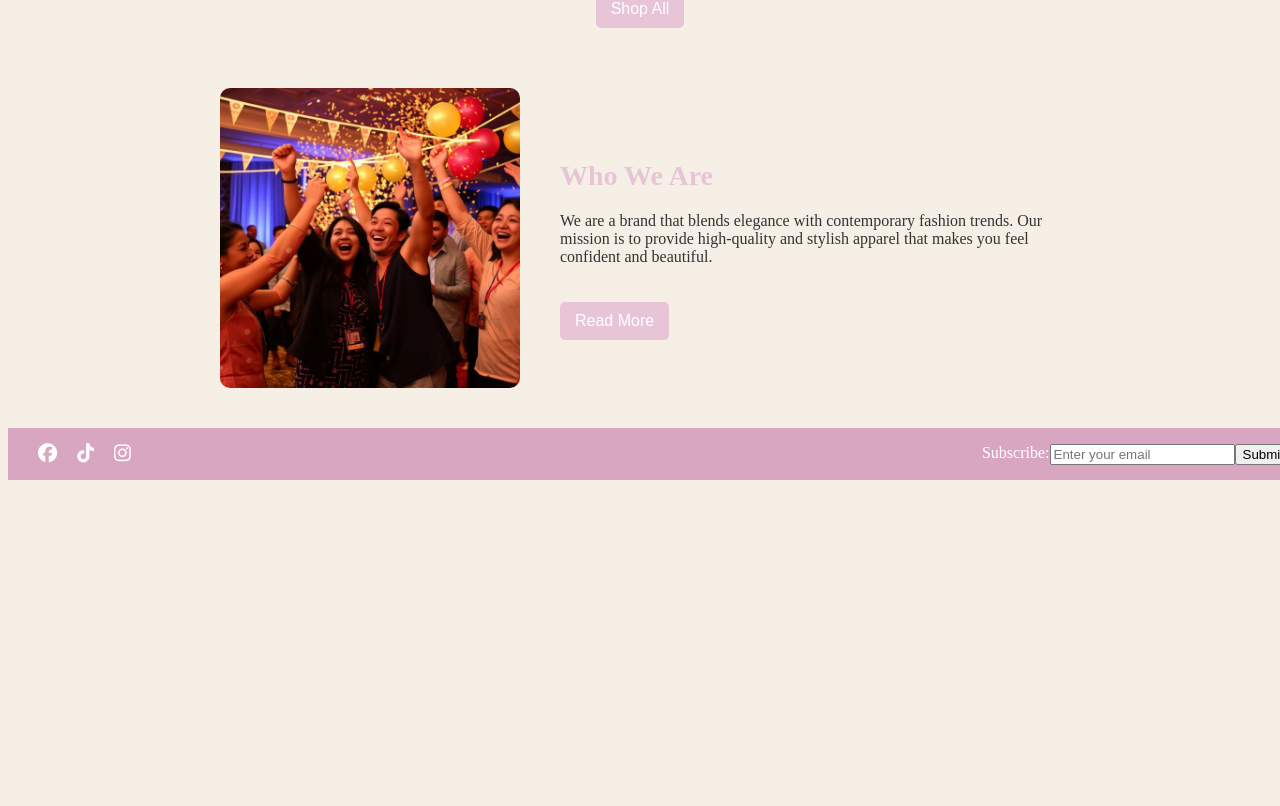
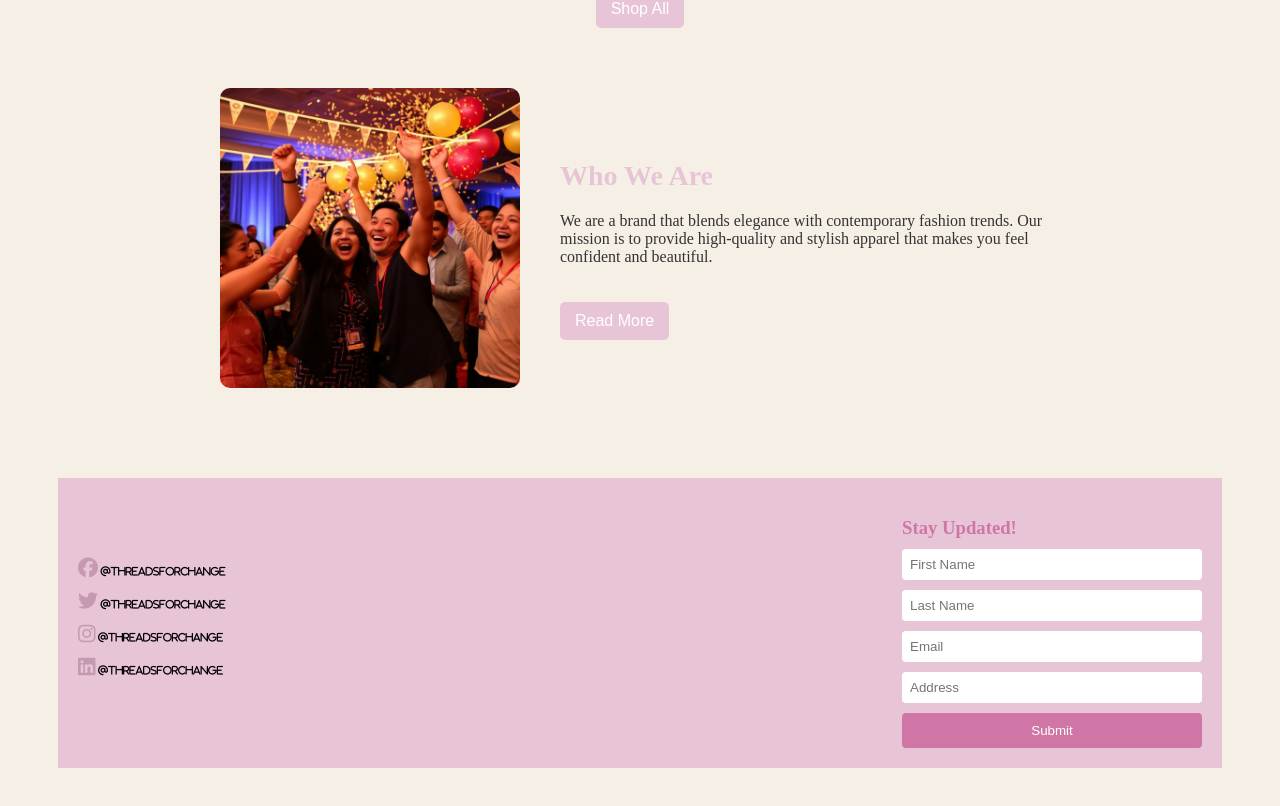
Before and after one commit to Eplass/IB-Project, an Angular app in the folder ib-app/: page /home in a window 1280 px wide. Shown: the part 560-1366 px from the top of the page. Before the commit the page ends 1048 px from the top, so only its background shows below. Built offline with nearby package versions, Linux system fonts and the light colour scheme.

Commit message:
Updated the footer component

```diff
--- a/ib-app/src/app/footer/footer.component.css
+++ b/ib-app/src/app/footer/footer.component.css
@@ -1,77 +1,68 @@
-body {
-    margin: 0;
-    font-family: Arial, sans-serif;
-    margin: 0;
-    height: 100vh;
-    display: flex;
-    flex-direction: column;
+.footer {
+  display: flex;
+  justify-content: space-between;
+  align-items: center;
+  padding: 20px;
+  background-color: #e7c5d7;
+  color: #cf76a6;
+  margin: 50px;
 }
 
-.content-wrapper {
-    display: flex;
-    flex-direction: column; /* Stack elements vertically */
+.social-links {
+  display: flex;
+  flex-direction: column;
 }
 
-.nav-links {
-    list-style: none;
-    padding: 0;
-    margin: 0;
-    display: flex;
+.social-links a {
+  color: #c59ab1;
+  font-size: 20px;
+  margin-bottom: 10px;
+  text-decoration: none;
 }
 
-.nav-links li {
-    margin: 0 10px;
+.social-links a i p {
+    color: black;
+    font-size: 10px;
+    margin-bottom: 10px;
+    text-decoration: none;
+    display: inline;
+  }
+
+
+.social-links a:hover {
+  color: #cf7faa;
 }
 
-.nav-links a {
-    color: white;
-    text-decoration: none;
-    font-size: 1em;
+.form-container {
+  max-width: 300px;
+  width: 100%;
 }
 
-.nav-links a:hover {
-    text-decoration: underline;
+.form-container h3 {
+  margin-bottom: 10px;
 }
 
-.footer {
-    display: flex;
-    justify-content: space-between;
-    align-items: center;
-    background-color: #d8a6c1;
-    padding: 15px 20px;
-    color: white;
-    position: relative;
-    bottom: 0;
-    width: 100%;
-    left: 0;
-    margin-top: 0;
+form {
+  display: flex;
+  flex-direction: column;
 }
 
-.footer .social-links {
-    list-style: none;
-    padding: 0;
-    margin: 0;
-    display: flex;
-}
-.footer .social-links li {
-    margin: 0 10px;
-}
-.footer .social-links a {
-    color: white;
-    text-decoration: none;
-    font-size: 1.2em;
+input {
+  margin-bottom: 10px;
+  padding: 8px;
+  border: none;
+  border-radius: 4px;
 }
 
-.footer .mailing-list {
-    font-size: 1em;
-    display: flex;
-    max-width: 100vw;
+button {
+  background-color: #cf76a6;
+  color: white;
+  padding: 10px;
+  border: none;
+  cursor: pointer;
+  border-radius: 4px;
 }
 
-.footer .mailing-list input {
-    right: 0;
+button:hover {
+  background-color: #0056b3;
 }
-
-.footer .mailing-list button {
-    right: 0;
-}
--- a/ib-app/src/app/footer/footer.component.html
+++ b/ib-app/src/app/footer/footer.component.html
@@ -1,13 +1,20 @@
 <div class="content-wrapper">
     <footer class="footer">
-        <ul class="social-links">
-            <li><a href="#"><i class="fab fa-facebook"></i></a></li>
-            <li><a href="#"><i class="fab fa-tiktok"></i></a></li>
-            <li><a href="#"><i class="fab fa-instagram"></i></a></li>
-        </ul>
-        <div class="mailing-list">
-            Subscribe: <input type="email" placeholder="Enter your email">
-            <button>Submit</button>
+        <div class="social-links">
+          <a href="#" target="_blank"><i class="fab fa-facebook"><p> &#64;threadsforchange</p></i></a>
+          <a href="#" target="_blank"><i class="fab fa-twitter"><p> &#64;threadsforchange</p></i></a>
+          <a href="#" target="_blank"><i class="fab fa-instagram"><p> &#64;threadsforchange</p></i></a>
+          <a href="#" target="_blank"><i class="fab fa-linkedin"><p> &#64;threadsforchange</p></i></a>
         </div>
-    </footer>
+        <div class="form-container">
+          <h3>Stay Updated!</h3>
+          <form>
+            <input type="text" placeholder="First Name" required>
+            <input type="text" placeholder="Last Name" required>
+            <input type="email" placeholder="Email" required>
+            <input type="text" placeholder="Address" required>
+            <button type="submit">Submit</button>
+          </form>
+        </div>
+      </footer>
 </div>
```
